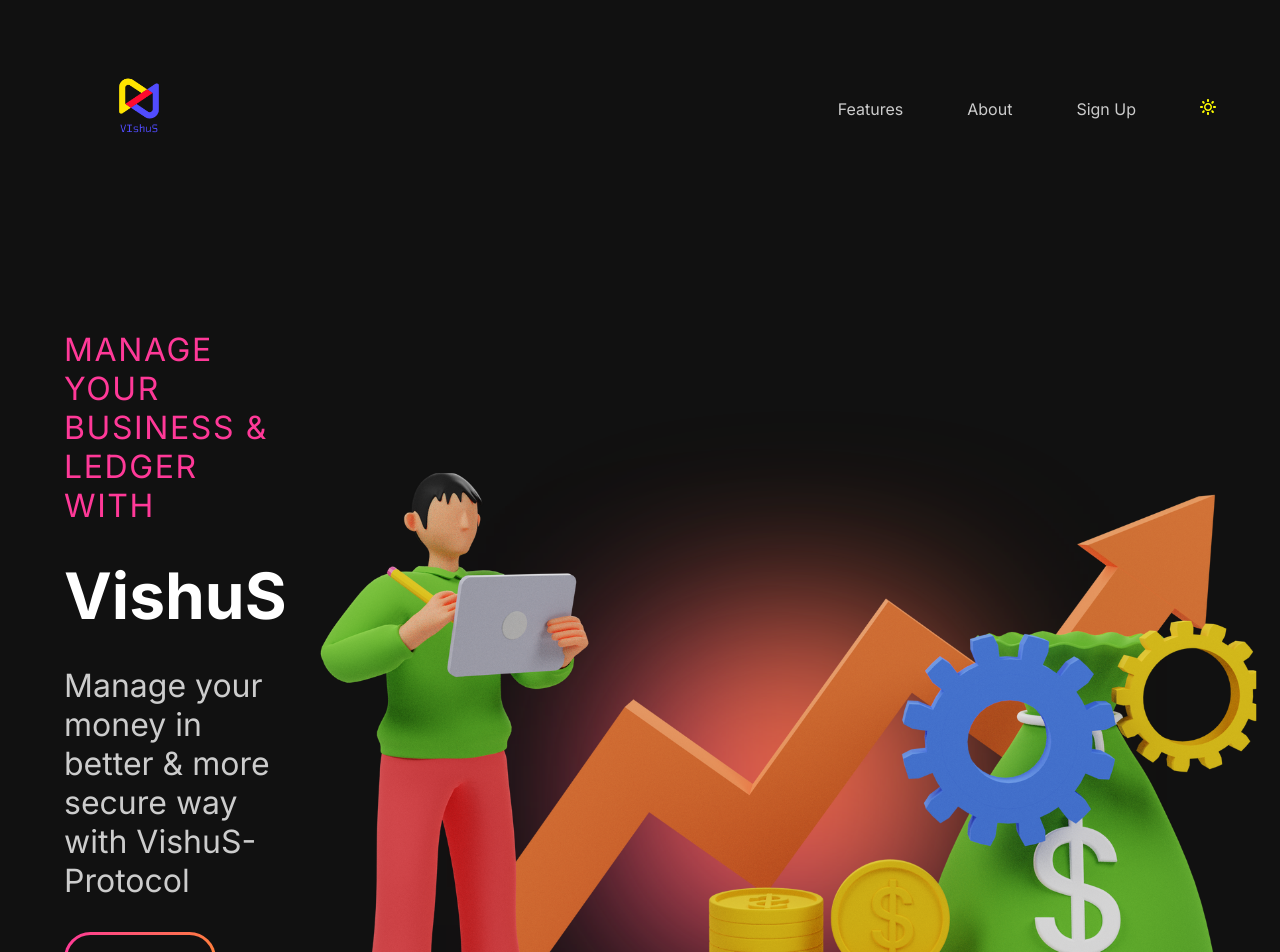
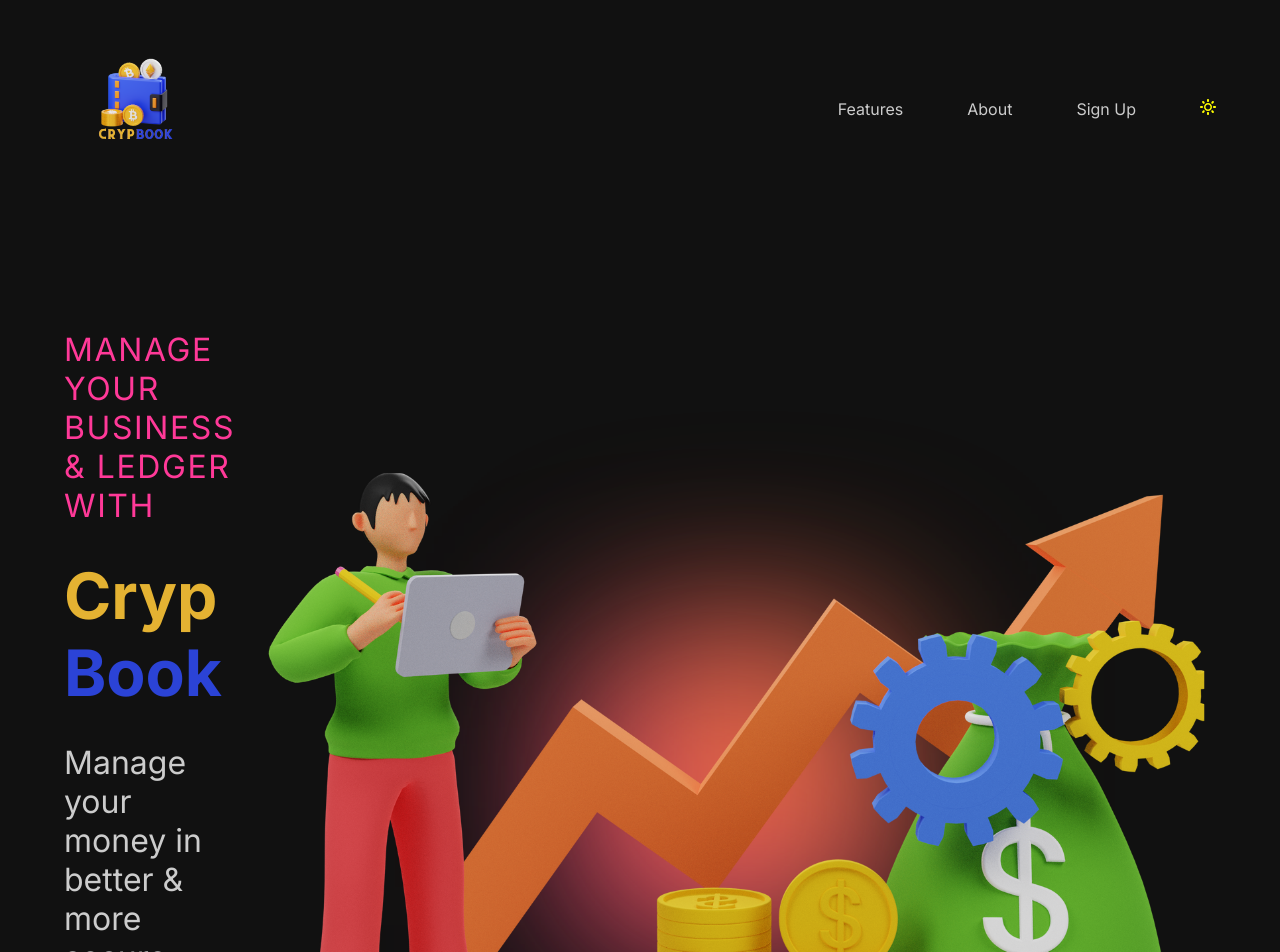
Before and after one commit to hardiktheprogrammer/CrypBook, a React (Create React App) app: page / in a window 1280 px wide. Shown: the top 952 px of the page. Built offline with nearby package versions, Linux system fonts and the light colour scheme.

Commit message:
Change the logo and the name

```diff
--- a/src/components/Footer.jsx
+++ b/src/components/Footer.jsx
@@ -1,5 +1,5 @@
 import React from "react";
-import logo from "../assets/logo.png";
+import logo from "../assets/crypBook-logo.png";
 import { BsFacebook, BsTwitter, BsInstagram } from "react-icons/bs";
 import { FaTiktok } from "react-icons/fa";
 export default function Footer() {
@@ -32,7 +32,7 @@
       <div className="upper">
         <div className="brand-container">
           <div className="brand">
-            <img src={logo} alt="logo" />
+            <img className="logo" src={logo} alt="logo" />
           </div>
           <p>Exclusive NFT Collection</p>
           <ul>
--- a/src/components/Home.jsx
+++ b/src/components/Home.jsx
@@ -6,9 +6,9 @@
       <div className="container">
         <div className="content">
           <p className="sub-title">manage your business & Ledger with </p>
-          <h1 className="title">VishuS</h1>
+          <h1 className="title">Cryp <span className="book">Book</span></h1>
           <p className="description">
-          Manage your money in better & more secure  way with  VishuS-Protocol
+          Manage your money in better & more secure  way with  CrypBook-Protocol
           </p>
           <button>Sign Up</button>
         </div>
--- a/src/components/Navbar.jsx
+++ b/src/components/Navbar.jsx
@@ -3,7 +3,7 @@
 import { MdClose } from "react-icons/md";
 import { ImSun } from "react-icons/im";
 import { BsFillMoonFill } from "react-icons/bs";
-import logo from "../assets/VishuS-logo.png";
+import logo from "../assets/crypBook-logo.png";
 export default function Navbar({ changeTheme, currentTheme }) {
   const [navState, setNavState] = useState(false);
   return (
--- a/src/sass/base/_base.scss
+++ b/src/sass/base/_base.scss
@@ -12,6 +12,8 @@
   --card-color: #000000;
   --background: #111111;
   --font-family: "Inter", sans-serif;
+  --cryp-yellow:#e4b232;
+  --Book-blue:#2b43d6;
 }
 
 [data-theme="light"] {
--- a/src/sass/components/_navbar.scss
+++ b/src/sass/components/_navbar.scss
@@ -18,6 +18,8 @@
       .mode {
       }
     }
+  }
+
   }
   .links-container {
     .links {
@@ -43,7 +45,10 @@
       }
     }
   }
-}
+  .logo{
+    margin: 0;
+    height: 200px;
+  }
 
 [data-theme="light"] {
   nav {
--- a/src/sass/sections/_home.scss
+++ b/src/sass/sections/_home.scss
@@ -15,8 +15,11 @@
         text-transform: uppercase;
         letter-spacing: 0.1rem;
       }
+      .book{
+        color: var(--Book-blue);
+      }
       .title {
-        color: var(--accent-color1);
+        color: var(--cryp-yellow);
       }
       .description {
         color: var(--accent-color3);
```
Also changed, not shown: src/assets/VishuS-logo.png, src/assets/crypBook-logo.png (added).
